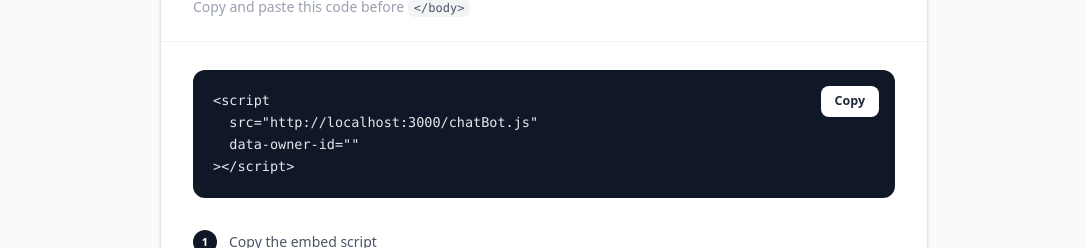
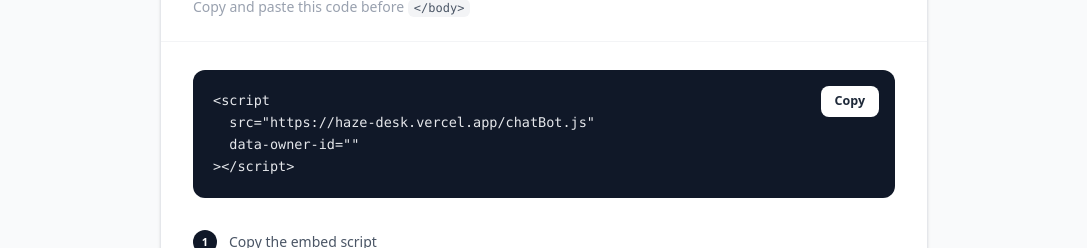
Before and after one commit to umaiidd/HazeDesk, a Next.js app: page /embed in a window 1280 px wide. Shown: the part 189-437 px from the top of the page, without its empty margins (96-1183 px from the left). Built offline with nearby package versions, Linux system fonts and the light colour scheme; no server answers; what @scalekit-sdk/node would draw is missing.

Commit message:
prod fix

```diff
--- a/src/components/EmbedClient.tsx
+++ b/src/components/EmbedClient.tsx
@@ -11,7 +11,7 @@ const EmbedClient = ({ ownerId, email }: { ownerId: string; email: string }) =>
 
   const firstLetter = email ? email[0].toUpperCase() : null;
 
- const embedScript = `<script\n  src="https://haze-desk.vercel.app/chatBot.js"\n  data-owner-id="${ownerId}"\n></script>`;
+  const embedScript = `<script\n  src="https://haze-desk.vercel.app/chatBot.js"\n  data-owner-id="${ownerId}"\n></script>`;
 
   useEffect(() => {
     const handleScroll = () => setScrolled(window.scrollY > 10);
@@ -35,8 +35,8 @@ const EmbedClient = ({ ownerId, email }: { ownerId: string; email: string }) =>
     setTimeout(() => setCopied(false), 2000);
   };
 
-  const handleLogout   = () => { window.location.href = "/api/auth/logout"; };
-  const handleHome     = () => { window.location.href = "/"; };
+  const handleLogout    = () => { window.location.href = "/api/auth/logout"; };
+  const handleHome      = () => { window.location.href = "/"; };
   const handleDashboard = () => { window.location.href = "/dashboard"; };
 
   return (
@@ -63,10 +63,7 @@ const EmbedClient = ({ ownerId, email }: { ownerId: string; email: string }) =>
         }`}>
 
           {/* Logo */}
-          <div
-            onClick={handleHome}
-            className="flex items-baseline gap-1.5 cursor-pointer group"
-          >
+          <div onClick={handleHome} className="flex items-baseline gap-1.5 cursor-pointer group">
             <span className="text-[16px] font-semibold text-gray-800 tracking-[-0.4px] group-hover:text-black transition-colors duration-200">
               Haze Desk
             </span>
@@ -77,7 +74,6 @@ const EmbedClient = ({ ownerId, email }: { ownerId: string; email: string }) =>
 
           {/* Right side */}
           <div className="flex items-center gap-3">
-            {/* Back to Dashboard button */}
             <button
               onClick={handleDashboard}
               className="text-[13px] font-medium text-gray-700 hover:text-gray-900 bg-white hover:bg-gray-50 border border-gray-200 hover:border-gray-300 rounded-xl px-3 sm:px-4 py-2 transition-all duration-200 active:scale-95 flex items-center gap-2"
@@ -91,7 +87,6 @@ const EmbedClient = ({ ownerId, email }: { ownerId: string; email: string }) =>
               <span className="hidden sm:inline">Back to Dashboard</span>
             </button>
 
-            {/* Avatar dropdown */}
             <div className="relative" ref={dropdownRef}>
               {firstLetter && (
                 <>
@@ -170,7 +165,7 @@ const EmbedClient = ({ ownerId, email }: { ownerId: string; email: string }) =>
             {/* Code Block */}
             <div className="relative bg-gray-900 rounded-xl overflow-hidden">
               <pre className="text-[11px] sm:text-[13.5px] font-mono text-gray-200 leading-relaxed p-4 sm:p-5 pr-24 sm:pr-28 overflow-x-auto whitespace-pre">
-                {`<script\n  src="http://localhost:3000/chatBot.js"\n  data-owner-id="${ownerId}"\n></script>`}
+                {embedScript}
               </pre>
               <button
                 onClick={handleCopy}
@@ -214,7 +209,6 @@ const EmbedClient = ({ ownerId, email }: { ownerId: string; email: string }) =>
 
               {/* Browser mockup */}
               <div className="border border-gray-200 rounded-xl overflow-hidden">
-                {/* Browser chrome */}
                 <div className="bg-gray-50 border-b border-gray-200 px-4 py-2.5 flex items-center gap-2.5">
                   <div className="flex gap-1.5">
                     {["#ff5f57", "#ffbd2e", "#28ca41"].map((c, i) => (
@@ -224,11 +218,9 @@ const EmbedClient = ({ ownerId, email }: { ownerId: string; email: string }) =>
                   <span className="text-[12px] text-gray-400 font-mono">Your-website.com</span>
                 </div>
 
-                {/* Website body */}
                 <div className="bg-gray-50 h-64 relative p-5">
                   <p className="text-[13px] text-gray-300">Your website goes here</p>
 
-                  {/* Chat widget */}
                   <div className="absolute bottom-4 right-4 flex flex-col items-end gap-2.5">
                     <div className="bg-white rounded-2xl shadow-lg w-44 sm:w-56 overflow-hidden border border-gray-100">
                       <div className="bg-gray-900 px-4 py-2.5 flex items-center justify-between">
```
